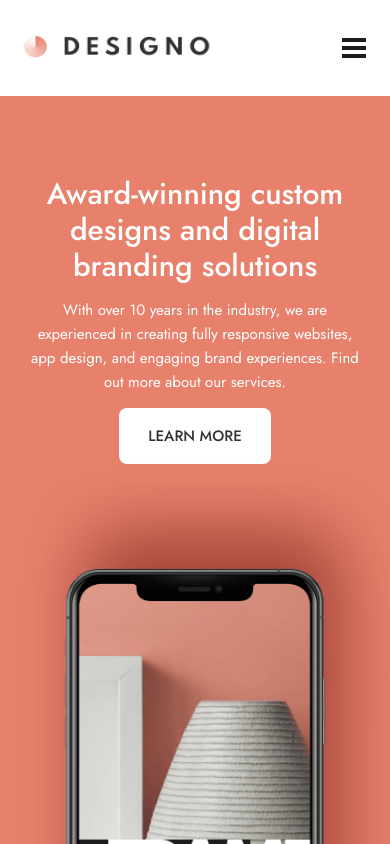
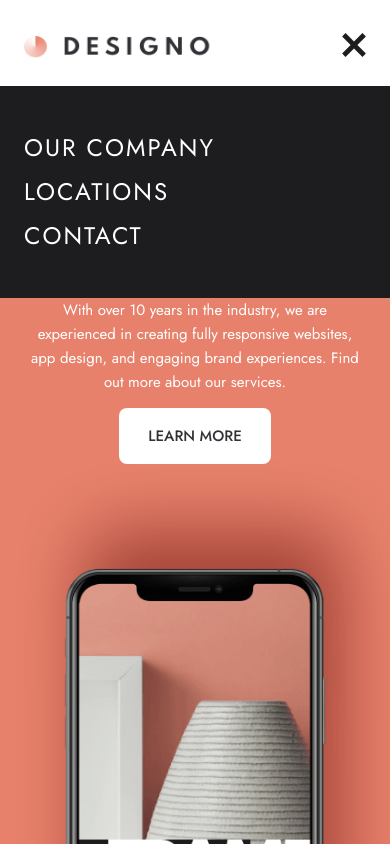
Before and after one commit to SebastienStordeur/Designo, a Next.js app: page / in a window 390 px wide. Both pictures are taken after a click on the button 354 px from the left and 48 px from the top of the page. Shown: the top 844 px of the page. Built offline with nearby package versions, Linux system fonts and the light colour scheme.

Commit message:
mobile menu

```diff
--- a/components/Header/Header.jsx
+++ b/components/Header/Header.jsx
@@ -1,14 +1,21 @@
 import Image from "next/image";
 import Link from "next/link";
-import React from "react";
-import MobileMenu from "./MobileMenu/MobileMenu";
+import React, { useState } from "react";
+import Button from "../UI/Button";
+import MobileNavbar from "./Navbar/MobileNavbar";
 import Navbar from "./Navbar/Navbar";
 
 const Header = () => {
+  const [isNavbarShown, setIsNavbarShown] = useState(false);
+
+  const toggleMenuHandler = () => {
+    setIsNavbarShown((prevValue) => !prevValue);
+  };
+
   return (
     <header
       id="header"
-      className="flex justify-between items-center w-full mx-auto h-24 px-6 md:h-[155px] md:px-8 lg:max-w-[1111px] xl:px-0"
+      className="relative flex justify-between items-center w-full mx-auto h-24 px-6 md:h-[155px] md:px-8 lg:max-w-[1111px] xl:px-0"
     >
       <div className="flex">
         <Link href="/">
@@ -22,7 +29,19 @@ const Header = () => {
         </Link>
       </div>
       <Navbar />
-      <MobileMenu />
+      {isNavbarShown && <MobileNavbar />}
+      <button onClick={toggleMenuHandler} className="md:hidden">
+        <Image
+          src={
+            isNavbarShown
+              ? "/assets/shared/mobile/icon-close.svg"
+              : "/assets/shared/mobile/icon-hamburger.svg"
+          }
+          alt="Hamburger Menu"
+          width={24}
+          height={24}
+        />
+      </button>
     </header>
   );
 };
--- a/components/Header/MobileMenu/Line.jsx
+++ /dev/null
@@ -1,7 +0,0 @@
-import React from "react";
-
-const Line = (props) => {
-  return <div className={`w-6 h-1 bg-black ${props.className || ""}`}></div>;
-};
-
-export default Line;
--- a/components/Header/MobileMenu/MobileMenu.jsx
+++ /dev/null
@@ -1,14 +0,0 @@
-import React from "react";
-import Line from "./Line";
-
-const MobileMenu = () => {
-  return (
-    <button className="cursor-pointer md:hidden">
-      <Line />
-      <Line className="my-1" />
-      <Line />
-    </button>
-  );
-};
-
-export default MobileMenu;
--- /dev/null
+++ b/components/Header/Navbar/MobileNavbar.jsx
@@ -0,0 +1,22 @@
+import React from "react";
+import Link from "next/link";
+
+const MobileNavbar = () => {
+  return (
+    <nav className="bg-black px-6 py-14 -ml-6 mt-72 h-54 w-full text-white z-[1500] absolute md:hidden">
+      <ul className="flex flex-col uppercase tracking-[2px] text-2xl leading-3">
+        <li className="cursor-pointer">
+          <Link href="about">Our Company</Link>
+        </li>
+        <li className="cursor-pointer my-8">
+          <Link href="locations">Locations</Link>
+        </li>
+        <li className="cursor-pointer">
+          <Link href="/contact">Contact</Link>
+        </li>
+      </ul>
+    </nav>
+  );
+};
+
+export default MobileNavbar;
--- /dev/null
+++ b/pages/_document.js
@@ -0,0 +1,16 @@
+import Document, { Html, Head, Main, NextScript } from "next/document";
+
+export default class MyDocument extends Document {
+  render() {
+    return (
+      <Html>
+        <Head />
+        <body>
+          <Main />
+          <div id="myportal" />
+          <NextScript />
+        </body>
+      </Html>
+    );
+  }
+}
```
